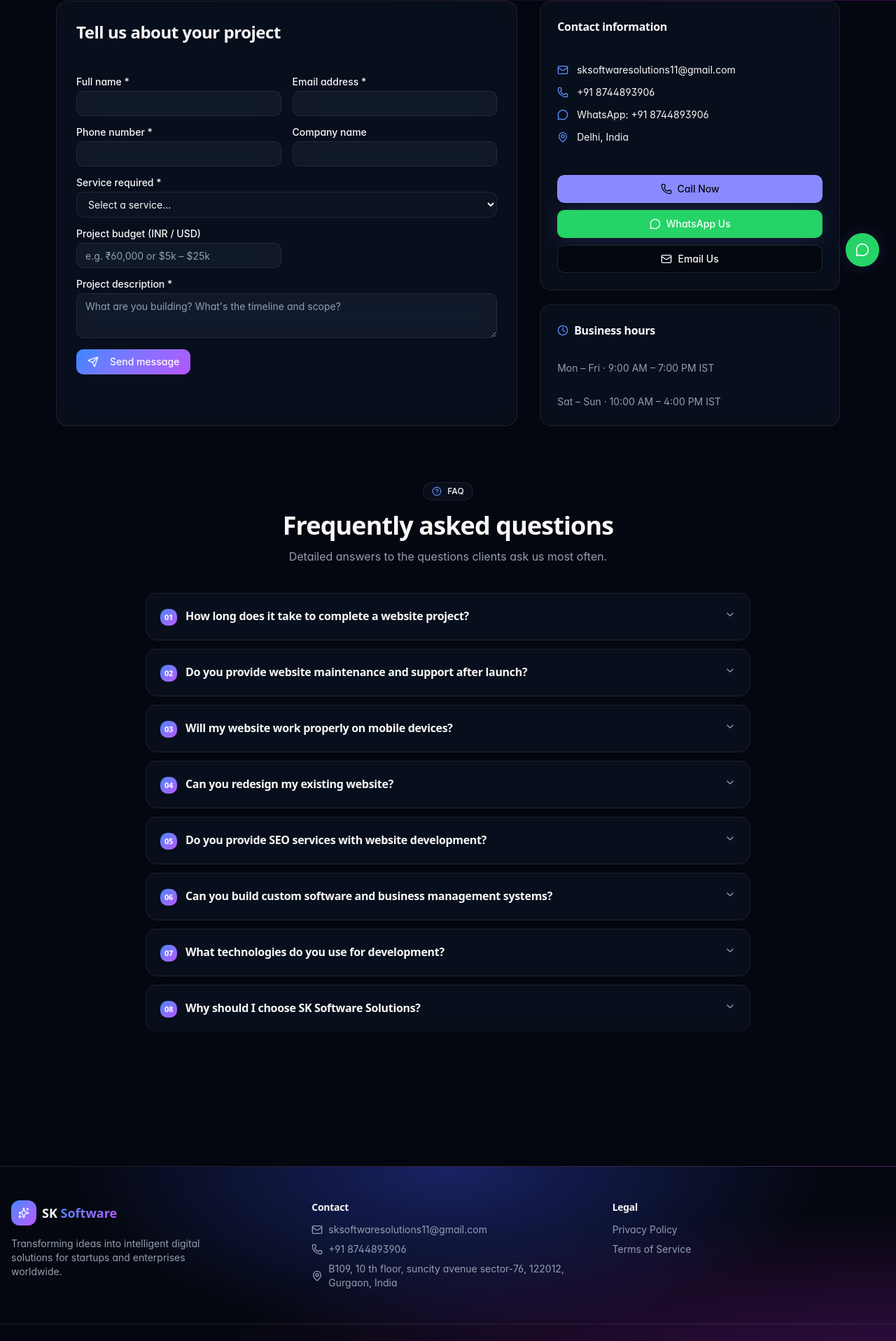
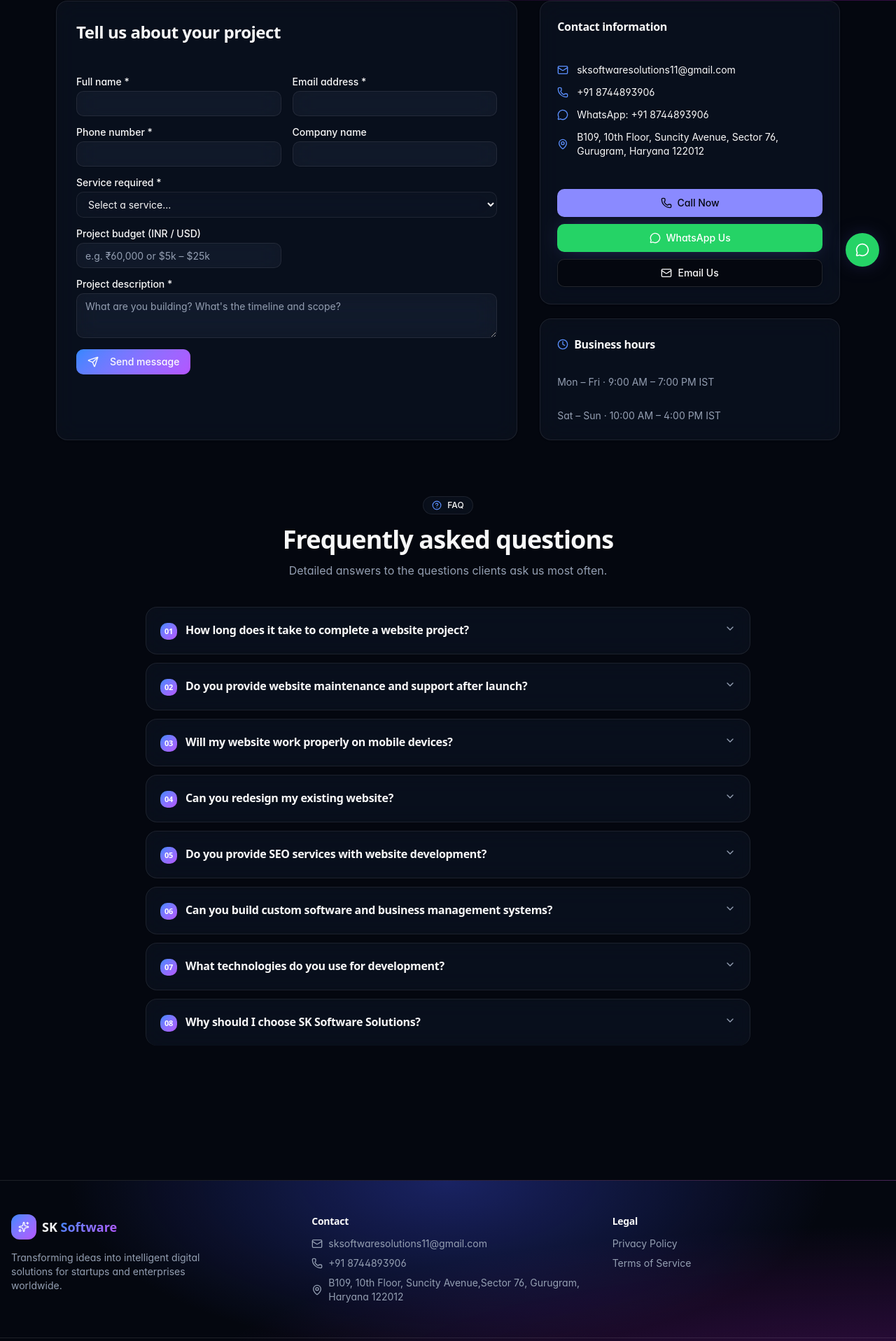
Before and after one commit to Saksham1114/sksoftwaresolutions, a React (Vite) app: page /contact in a window 1280 px wide. Shown: the part 395-2311 px from the top of the page at 70% size. Built offline with nearby package versions, Linux system fonts and the light colour scheme.

Commit message:
Update company address and website content

```diff
--- a/src/components/site/Footer.tsx
+++ b/src/components/site/Footer.tsx
@@ -1,10 +1,11 @@
 import { Link } from "react-router-dom";
 import { Mail, Phone, MapPin, Sparkles } from "lucide-react";
+import { Sector } from "recharts";
 
 export function Footer() {
   const email = "sksoftwaresolutions11@gmail.com";
   const phone = "+91 8744893906";
-  const location = "B109, 10 th floor, suncity avenue sector-76, 122012, Gurgaon, India";
+  const location = "B109, 10th Floor, Suncity Avenue,Sector 76, Gurugram, Haryana 122012";
 
   return (
     <footer className="relative mt-24 border-t border-border bg-gradient-hero">
--- a/src/pages/Contact.tsx
+++ b/src/pages/Contact.tsx
@@ -13,7 +13,7 @@ import { Mail, Phone, MessageCircle, MapPin, Clock, Send, HelpCircle } from "luc
 const email = "sksoftwaresolutions11@gmail.com";
 const phone = "+91 8744893906";
 const whatsapp = "+91 8744893906";
-const location = "Delhi, India";
+const location = "B109, 10th Floor, Suncity Avenue, Sector 76, Gurugram, Haryana 122012";
 
 const servicesList = [
   "AI & Machine Learning",
```
